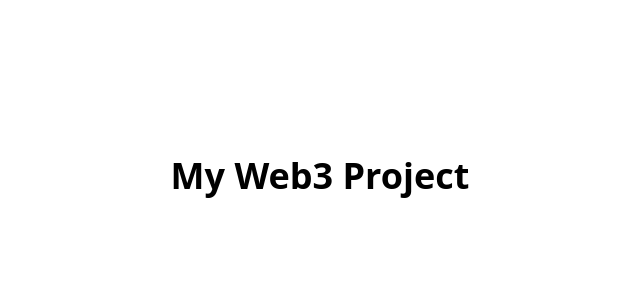
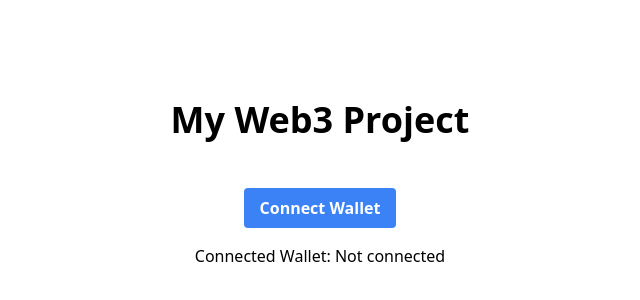
Before and after one commit to Block-Expert/PrivacyPool-front, a React (Create React App) app: page / in a window 1280 px wide. Shown: the part 232-532 px from the top of the page, without its empty margins (320-960 px from the left). Built offline with nearby package versions, Linux system fonts and the light colour scheme.

Commit message:
seventh commit

```diff
--- a/src/App.js
+++ b/src/App.js
@@ -1,30 +1,30 @@
 import React, { useState } from 'react';
 import Web3 from 'web3';
-// import DepositForm from './components/DepositForm';
-// import WithdrawForm from './components/WithdrawForm';
+import DepositForm from './components/DepositForm';
+import WithdrawForm from './components/WithdrawForm';
 
 const App = () => {
 
-  // const [connectedWallet, setConnectedWallet] = useState('');
+  const [connectedWallet, setConnectedWallet] = useState('');
 
-  // const connectWallet = async () => {
-  //   if (window.ethereum) {
-  //     try {
-  //       await window.ethereum.enable();
-  //       const web3 = new Web3(window.ethereum);
-  //       const accounts = await web3.eth.getAccounts();
-  //       setConnectedWallet(accounts[0]);
-  //     } catch (error) {
-  //       console.error(error);
-  //     }
-  //   } else {
-  //     console.error('Web3 provider not found');
-  //   }
-  // };
+  const connectWallet = async () => {
+    if (window.ethereum) {
+      try {
+        await window.ethereum.enable();
+        const web3 = new Web3(window.ethereum);
+        const accounts = await web3.eth.getAccounts();
+        setConnectedWallet(accounts[0]);
+      } catch (error) {
+        console.error(error);
+      }
+    } else {
+      console.error('Web3 provider not found');
+    }
+  };
   return (
     <div className="flex flex-col items-center justify-center h-screen">
       <h1 className="text-4xl font-bold mt-8 mb-4">My Web3 Project</h1>
-      {/* <div className="flex flex-col items-center mt-8">
+      <div className="flex flex-col items-center mt-8">
         <button
           className="bg-blue-500 hover:bg-blue-700 text-white font-bold py-2 px-4 rounded"
           onClick={connectWallet}
@@ -34,13 +34,13 @@ const App = () => {
         <div className="mt-4">
           Connected Wallet: {connectedWallet ? connectedWallet : 'Not connected'}
         </div>
-      </div> */}
-      {/* {connectedWallet ? (
+      </div>
+      {connectedWallet ? (
         <>
           <DepositForm />
           <WithdrawForm />
         </>
-      ) : null} */}
+      ) : null}
     </div>
   );
 };
```
Also changed, not shown: package.json (+5 -3 lines).
